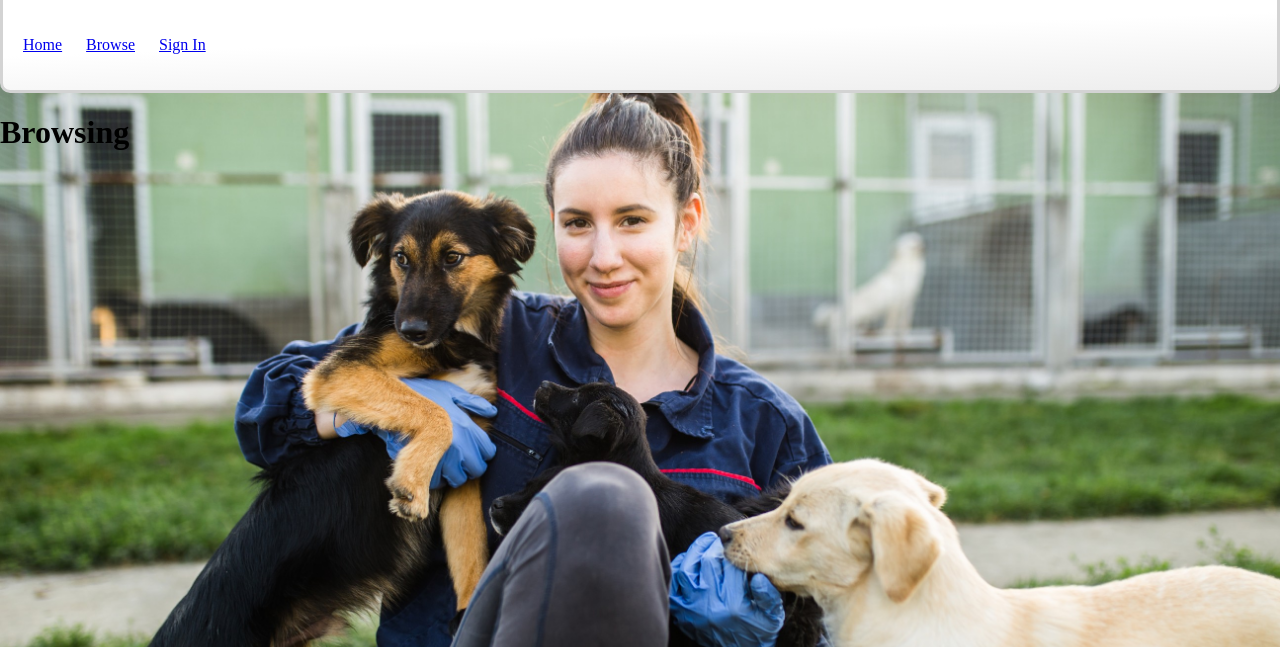
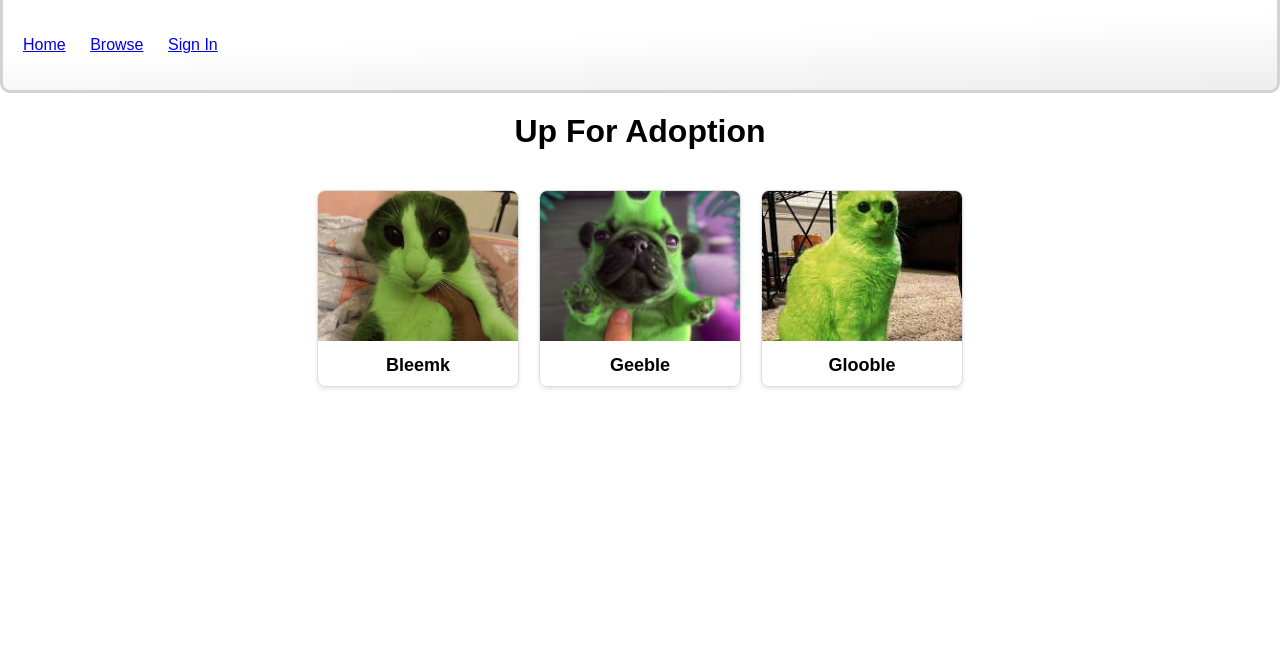
Before and after one commit to hhamelin-iu/i210-final, a PHP site: page /browse.php in a window 1280 px wide. Shown: the top 647 px of the page. Run offline with PHP 8.4, Linux system fonts and the light colour scheme; data comes from the database, SQL or seed files in the repository; both versions use the stored data as it was after the commit.

Commit message:
dynamically list available pets

```diff
--- a/browse.php
+++ b/browse.php
@@ -1,11 +1,28 @@
 <?php
 $page_title = "Browsing";
 include ('includes/header.php');?>
-    <link rel="stylesheet" href="www/css/index.css">
+    <link rel="stylesheet" href="www/css/browse.css">
 </head>
     <?php include ('includes/navbar.php'); ?>
+</head>
+<body>
+    <h1>Up For Adoption</h1>
+    <?php
+        // Query to fetch all entries from 'pets' table
+        $sql = "SELECT * FROM pets";
+        $result = $conn->query($sql);
 
-    <h1>Browsing</h1>
-
+        if ($result->num_rows > 0) {
+            // Loop through each entry
+            echo "<div class='animal-grid'> ";
+            while ($row = $result->fetch_assoc()) {
+                    echo "<div class='animal-card'>";
+                        echo "<img src='www/img/animals/" . $row['photo'] . "'>";
+                        echo "<h2>" . $row['name'] . "</h2>";
+                    echo "</div>";
+            }
+            echo "</div>";
+        }
+    ?>
 </body>
 </html>
--- a/includes/header.php
+++ b/includes/header.php
@@ -1,5 +1,18 @@
 <?php
     //Authors: Ryan Elliott, Haven Hamelin, Josie Juarez
+    // Database credentials
+    $servername = "localhost";
+    $username = "phpmyadmin";
+    $password = "AVGN3r)";
+    $database = "pet_adoption";
+
+    // Create connection
+    $conn = new mysqli($servername, $username, $password, $database);
+
+    // Check connection
+    if ($conn->connect_error) {
+        die("Connection failed: " . $conn->connect_error);
+    }
 ?>
 
 <!DOCTYPE html>
--- /dev/null
+++ b/www/css/browse.css
@@ -0,0 +1,36 @@
+body {
+    font-family: Arial, sans-serif;
+    margin: 0;
+    padding: 0;
+    display: flex;
+    flex-direction: column;
+    align-items: center;
+}
+h1 {
+    margin: 20px 0;
+}
+.animal-grid {
+    display: flex;
+    flex-wrap: wrap;
+    gap: 20px;
+    justify-content: center;
+    padding: 20px;
+    max-width: 1200px;
+}
+.animal-card {
+    width: 200px;
+    text-align: center;
+    border: 1px solid #ddd;
+    border-radius: 8px;
+    box-shadow: 0 2px 4px rgba(0, 0, 0, 0.1);
+    overflow: hidden;
+}
+.animal-card img {
+    width: 100%;
+    height: 150px;
+    object-fit: cover;
+}
+.animal-card h2 {
+    font-size: 18px;
+    margin: 10px 0;
+}
```
Also changed, not shown: db/pet_adoption.sql (+13 -3 lines), www/img/animals/bleemk.png (added), www/img/animals/geeble.png (added), www/img/animals/glooble.jpg (added), www/img/animals/glorpo.png (added), www/img/animals/gnapy.png (added), www/img/animals/zim_zorp.png (added).
